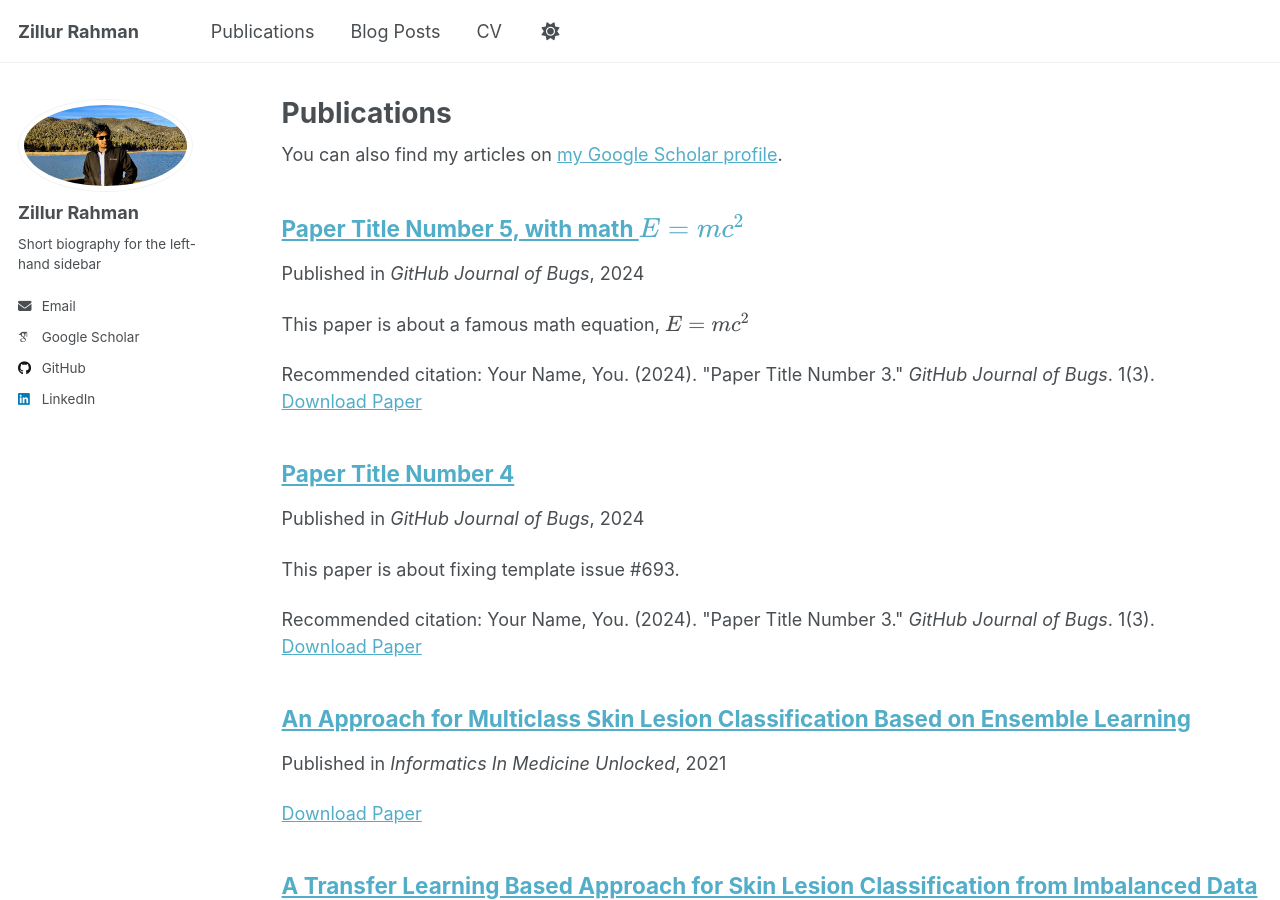
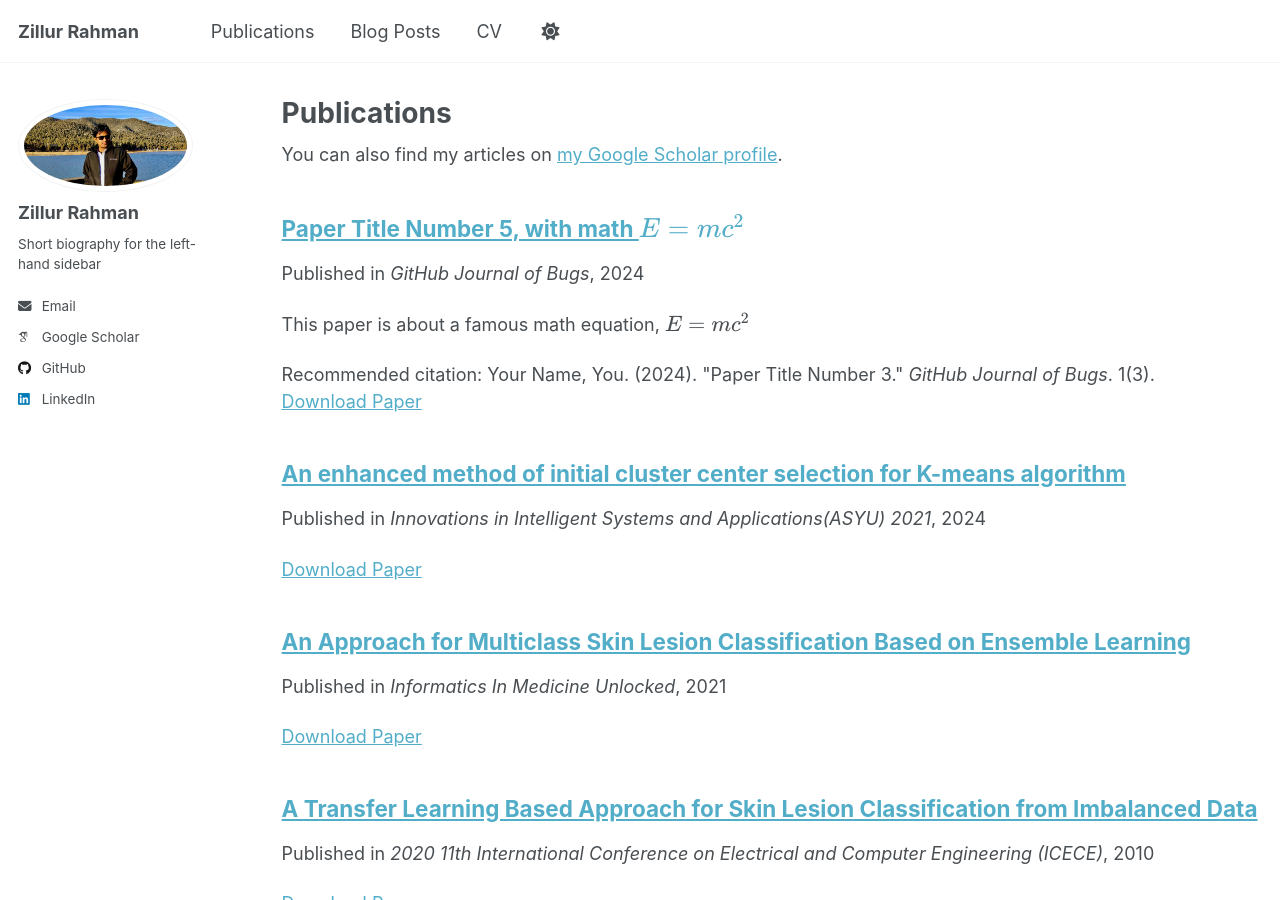
Before and after one commit to zillur01/zillur.github.io, a Jekyll site: the page built from _pages/publications.html, in a window 1280 px wide and 900 px high. Built offline with Jekyll 4.4.1, drawn with Linux system fonts in a browser that asks for light colours; some web fonts are replaced; a script that is not in the unit is left out; part of the change alters nothing that is shown.

Commit message:
Update 2024-02-17-paper-title-number-4.md

```diff
--- a/_publications/2024-02-17-paper-title-number-4.md
+++ b/_publications/2024-02-17-paper-title-number-4.md
@@ -1,13 +1,10 @@
 ---
-title: "Paper Title Number 4"
+title: "An enhanced method of initial cluster center selection for K-means algorithm"
 collection: publications
-category: conferences
-permalink: /publication/2024-02-17-paper-title-number-4
-excerpt: 'This paper is about fixing template issue #693.'
-date: 2024-02-17
-venue: 'GitHub Journal of Bugs'
-paperurl: 'http://academicpages.github.io/files/paper3.pdf'
-citation: 'Your Name, You. (2024). &quot;Paper Title Number 3.&quot; <i>GitHub Journal of Bugs</i>. 1(3).'
+category: manuscripts
+excerpt: ''
+venue: 'Innovations in Intelligent Systems and Applications(ASYU) 2021'
+paperurl: 'https://arxiv.org/pdf/2210.09507'
 ---
 
-The contents above will be part of a list of publications, if the user clicks the link for the publication than the contents of section will be rendered as a full page, allowing you to provide more information about the paper for the reader. When publications are displayed as a single page, the contents of the above "citation" field will automatically be included below this section in a smaller font.
+Clustering is one of the widely used techniques to find out patterns from a dataset that can be applied in different applications or analyses. K-means, the most popular and simple clustering algorithm, might get trapped into local minima if not properly initialized and the initialization of this algorithm is done randomly. In this paper, we propose a novel approach to improve initial cluster selection for K-means algorithm. This algorithm is based on the fact that the initial centroids must be well separated from each other since the final clusters are separated groups in feature space. The Convex Hull algorithm facilitates the computing of the first two centroids and the remaining ones are selected according to the distance from previously selected centers. To ensure the selection of one center per cluster, we use the nearest neighbor technique. To check the robustness of our proposed algorithm, we consider several real-world...
```
